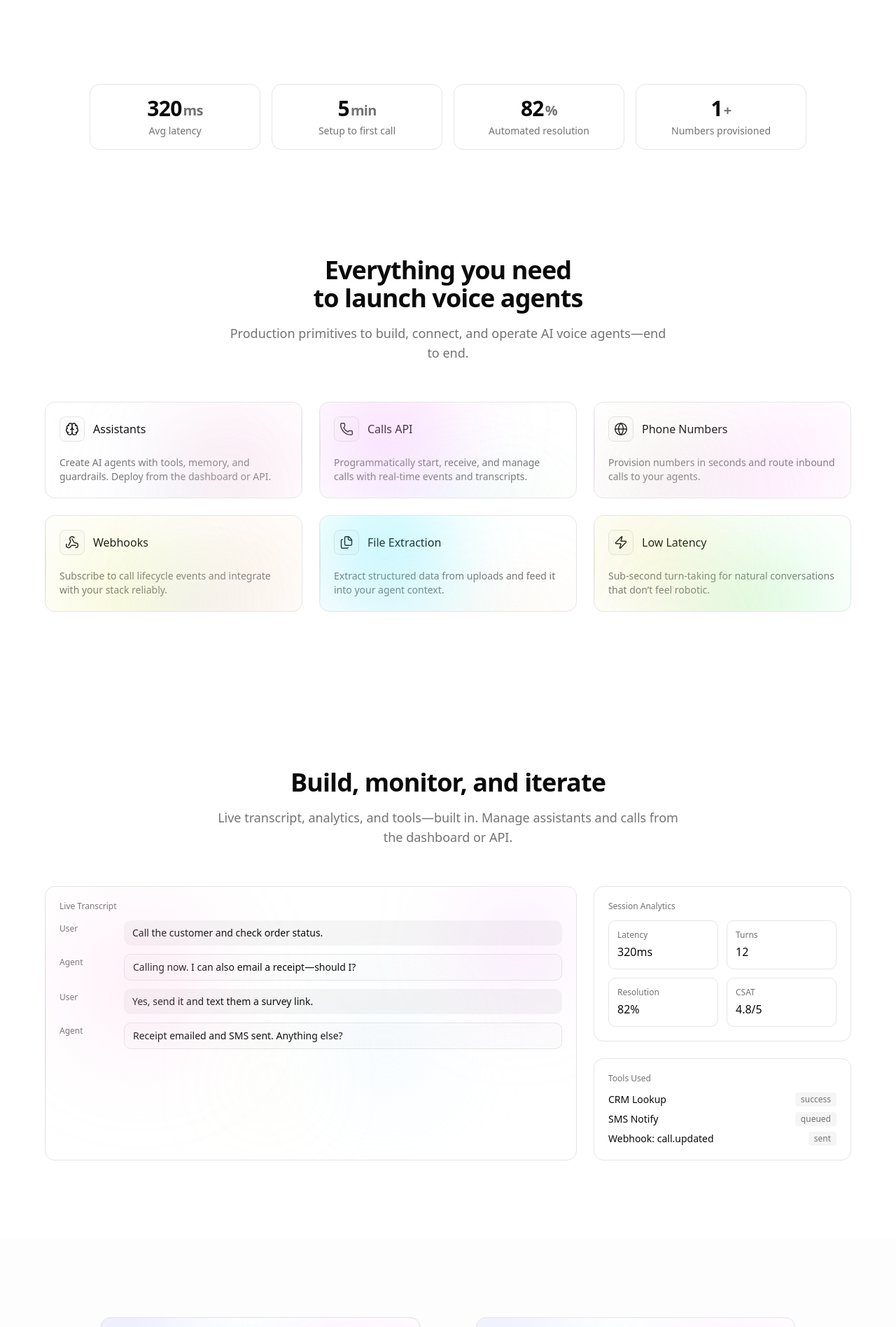
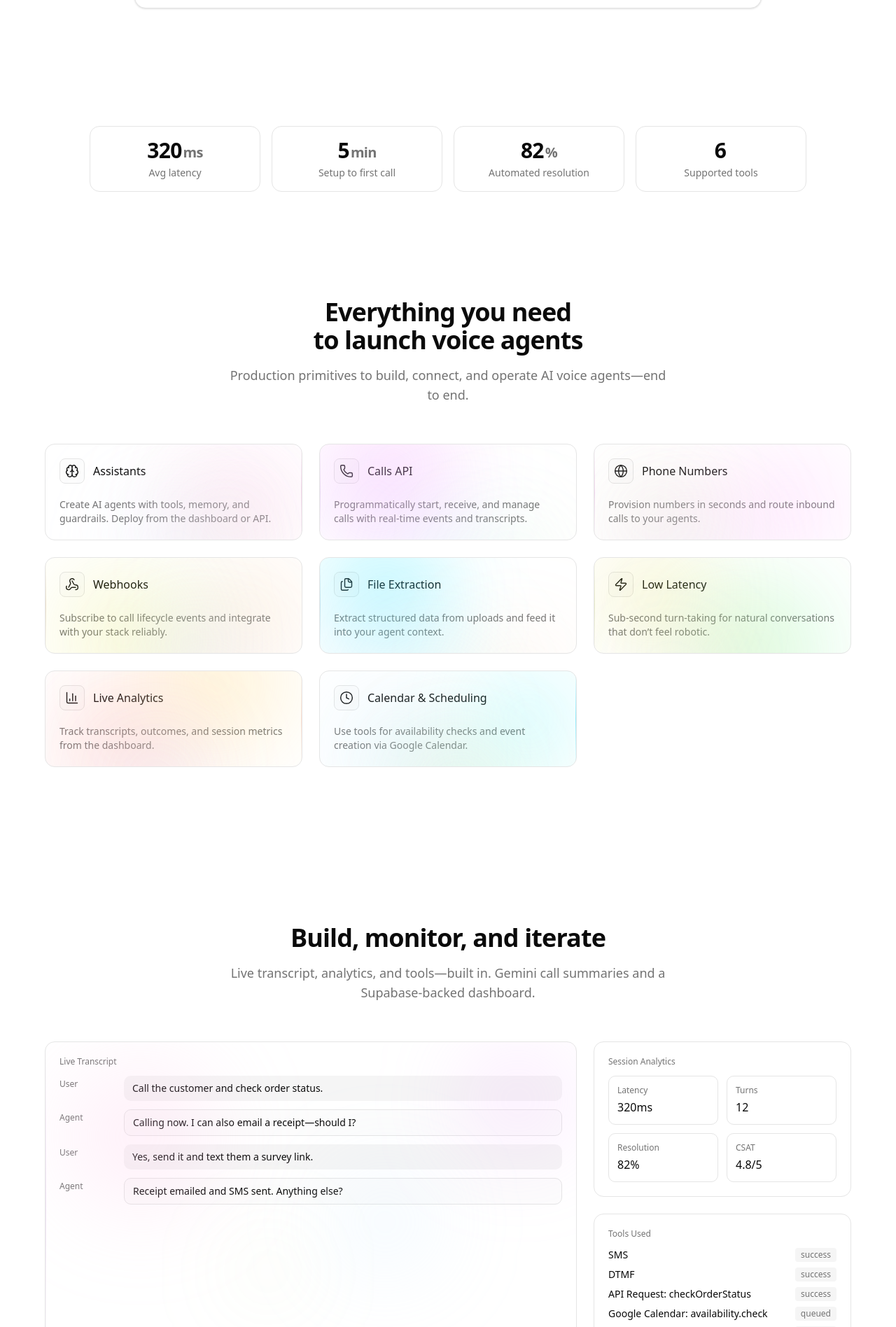
Before and after one commit to benz206/hophacks2025, a Next.js app: page / in a window 1280 px wide. Shown: the part 904-2800 px from the top of the page at 70% size. Built offline with nearby package versions, Linux system fonts and the light colour scheme.

Commit message:
Update features uses etc

```diff
--- a/components/cta-sections.tsx
+++ b/components/cta-sections.tsx
@@ -8,10 +8,10 @@ export function CTASection() {
       <div className="container mx-auto px-4">
         <div className="mx-auto max-w-4xl text-center">
           <h2 className="text-3xl font-semibold tracking-tight sm:text-4xl text-balance">
-            Spin up a voice agent in minutes
+            Go live in minutes
           </h2>
           <p className="mt-5 text-base sm:text-lg leading-7 text-muted-foreground text-pretty">
-            Create an assistant, claim a phone number, and start taking calls. Use webhooks and the API to integrate with your stack.
+            Create an assistant, claim a phone number, upload files, and start taking calls. Integrate with Webhooks and the API.
           </p>
           <div className="mt-8 flex items-center justify-center gap-x-3">
             <Button className="inline-flex items-center" asChild>
@@ -26,7 +26,7 @@ export function CTASection() {
           </div>
 
           <div className="mt-4 text-xs sm:text-sm text-muted-foreground">
-            Sub‑second latency • Real-time analytics • Webhooks
+            Sub‑second latency • Live analytics • File extraction • Webhooks
           </div>
         </div>
       </div>
--- a/components/features-section.tsx
+++ b/components/features-section.tsx
@@ -34,6 +34,16 @@ const features = [
     icon: Zap,
     title: "Low Latency",
     description: "Sub‑second turn-taking for natural conversations that don’t feel robotic.",
+  },
+  {
+    icon: BarChart3,
+    title: "Live Analytics",
+    description: "Track transcripts, outcomes, and session metrics from the dashboard.",
+  },
+  {
+    icon: Clock,
+    title: "Calendar & Scheduling",
+    description: "Use tools for availability checks and event creation via Google Calendar.",
   },
 ]
 
--- a/components/hero-section.tsx
+++ b/components/hero-section.tsx
@@ -13,15 +13,15 @@ export function HeroSection() {
         <div className="mx-auto max-w-4xl text-center">
           {/* Announcement */}
           <div className="mb-6 inline-flex items-center rounded-full border border-border bg-background/70 px-3 py-1 text-xs">
-            <span className="text-muted-foreground">✨ New: Calls API + Phone numbers</span>
+            <span className="text-muted-foreground">✨ Now live: Dashboard, Webhooks, and File Extraction</span>
           </div>
 
           <h1 className="text-4xl font-semibold tracking-tight sm:text-6xl text-balance">
-            Ship production <span className="text-gradient">voice agents</span>
+            Save your time with <span className="text-gradient">voice agents</span>
           </h1>
 
           <p className="mt-5 text-base sm:text-lg leading-7 text-muted-foreground max-w-2xl mx-auto text-pretty">
-            Assistants, Calls, Phone Numbers, Webhooks, and File Extraction—backed by sub‑second latency and a live dashboard. Build in minutes, go live with confidence.
+            Assistants, Calls, Phone Numbers, Files, and Webhooks—backed by sub‑second latency, live analytics, and a Supabase‑backed dashboard. OpenAI on calls, Gemini for summaries. Build in minutes, go live with confidence.
           </p>
 
           <div className="mt-8 flex items-center justify-center gap-x-3">
--- a/components/showcase-section.tsx
+++ b/components/showcase-section.tsx
@@ -41,7 +41,7 @@ export function ShowcaseSection() {
             Build, monitor, and iterate
           </h2>
           <p className="mt-4 text-base sm:text-lg text-muted-foreground text-pretty">
-            Live transcript, analytics, and tools—built in. Manage assistants and calls from the dashboard or API.
+            Live transcript, analytics, and tools—built in. Gemini call summaries and a Supabase‑backed dashboard.
           </p>
         </div>
 
@@ -76,16 +76,28 @@ export function ShowcaseSection() {
                 <div className="text-xs text-muted-foreground">Tools Used</div>
                 <ul className="mt-3 space-y-2 text-sm">
                   <li className="flex items-center justify-between">
-                    <span>CRM Lookup</span>
+                    <span>SMS</span>
                     <span className="rounded bg-muted px-2 py-0.5 text-xs text-muted-foreground">success</span>
                   </li>
                   <li className="flex items-center justify-between">
-                    <span>SMS Notify</span>
+                    <span>DTMF</span>
+                    <span className="rounded bg-muted px-2 py-0.5 text-xs text-muted-foreground">success</span>
+                  </li>
+                  <li className="flex items-center justify-between">
+                    <span>API Request: checkOrderStatus</span>
+                    <span className="rounded bg-muted px-2 py-0.5 text-xs text-muted-foreground">success</span>
+                  </li>
+                  <li className="flex items-center justify-between">
+                    <span>Google Calendar: availability.check</span>
                     <span className="rounded bg-muted px-2 py-0.5 text-xs text-muted-foreground">queued</span>
                   </li>
                   <li className="flex items-center justify-between">
-                    <span>Webhook: call.updated</span>
-                    <span className="rounded bg-muted px-2 py-0.5 text-xs text-muted-foreground">sent</span>
+                    <span>Google Calendar: event.create</span>
+                    <span className="rounded bg-muted px-2 py-0.5 text-xs text-muted-foreground">success</span>
+                  </li>
+                  <li className="flex items-center justify-between">
+                    <span>Transfer Call</span>
+                    <span className="rounded bg-muted px-2 py-0.5 text-xs text-muted-foreground">idle</span>
                   </li>
                 </ul>
               </div>
--- a/components/stats-section.tsx
+++ b/components/stats-section.tsx
@@ -31,7 +31,7 @@ const stats: Stat[] = [
   { label: "Avg latency", value: 320, suffix: "ms" },
   { label: "Setup to first call", value: 5, suffix: "min" },
   { label: "Automated resolution", value: 82, suffix: "%" },
-  { label: "Numbers provisioned", value: 1, suffix: "+" },
+  { label: "Supported tools", value: 6 },
 ]
 
 export function StatsSection() {
```
